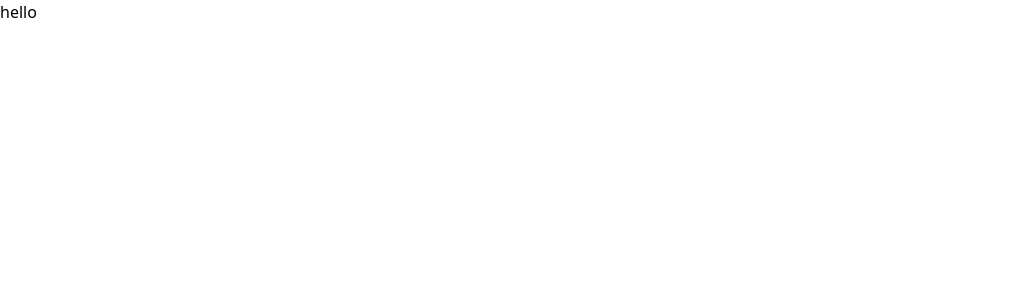
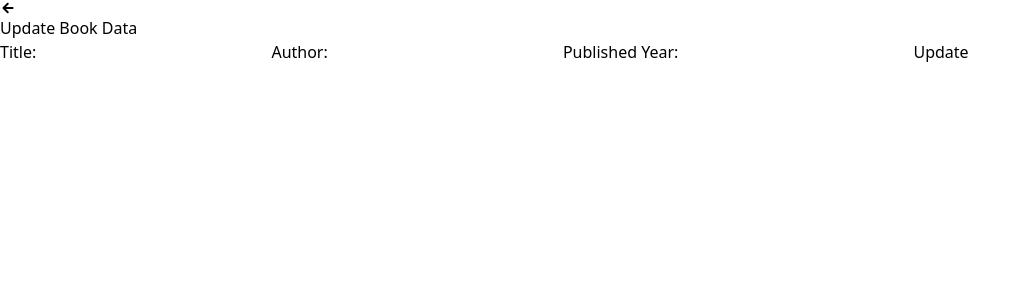
Before and after one commit to jabezinu/BookStore_1, a React (Vite) app in the folder frontend/: page /books/edit/1 in a window 1280 px wide. Shown: the top 300 px of the page, without its empty margins (0-1030 px from the left). Built offline with nearby package versions, Linux system fonts and the light colour scheme; no server answers.

Commit message:
the pure html of the page

```diff
--- a/frontend/src/pages/Edit.jsx
+++ b/frontend/src/pages/Edit.jsx
@@ -1,9 +1,59 @@
-import React from 'react'
+import axios from 'axios'
+import React, { useEffect, useState } from 'react'
+import { Link, useParams } from 'react-router-dom'
+import { IoMdArrowRoundBack } from "react-icons/io";
 
 const Edit = () => {
+  const [title, setTitle] = useState('')
+  const [author, setAuthor] = useState('')
+  const [publishedYear, setPublishedYear] = useState()
+  const [loading, setLoading] = useState(false);
+  const {id} = useParams();
+
+  useEffect(() => {
+    setLoading(true)
+    axios.get(`http://localhost:5555/books/${id}`)
+    .then((res) => {
+      setTitle(res.data.title)
+      setAuthor(res.data.author)
+      setPublishedYear(res.data.publishedYear)
+      setLoading(false)
+    })
+    .catch((err) => {
+      console.log(err)
+      setLoading(false)
+    })
+  },[])
+
+  const handleUpdateButton = () => {
+    setLoading(true)
+    axios
+    .put(`http://localhost:5555/books/${id}`, {title, author, publishedYear})
+    .then(() => {
+        setLoading(false)
+    })
+    .catch((error) => {
+      setLoading(false)
+      alert("Something went wrong while updating check you console")
+      console.log(error)
+    })
+
+  }
   return (
     <div>
-      <h1>hello</h1>
+      <Link to={'/'}><IoMdArrowRoundBack /></Link>
+      <div>
+        <h1>Update Book Data</h1>
+        <label>Title: </label>
+        <input type='text' value={title} onChange={(e) => setTitle(e.target.value)}/>
+        <label>Author: </label>
+        <input type='text' value={author} onChange={(e) => setAuthor(e.target.value)}/>
+        <label>Published Year: </label>
+        <input type='number' value={publishedYear} onChange={(e) => setPublishedYear(e.target.value)} />
+        <Link to={`/`}>
+          <button onClick={handleUpdateButton}>Update</button>
+        </Link>
+      </div>
     </div>
   )
 }
```
Also changed, not shown: 1 other file (tests, documents, lock files or other folders).
